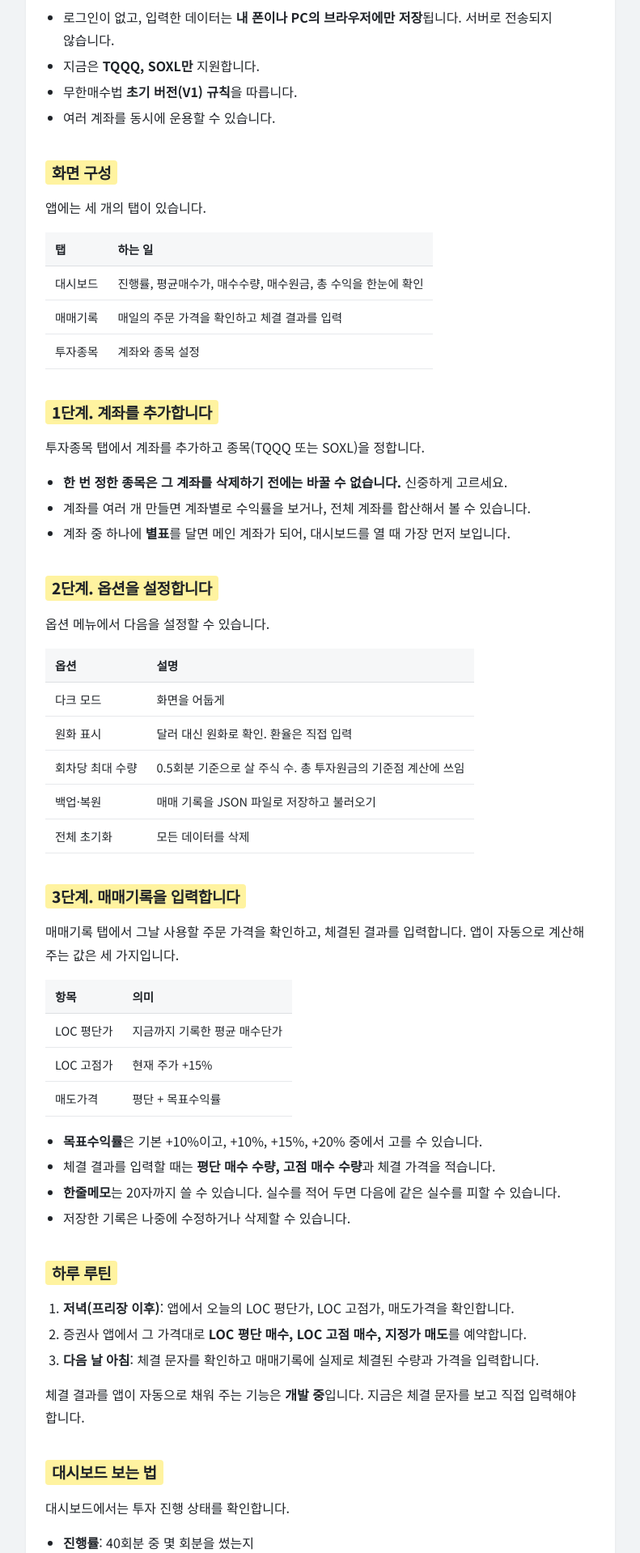
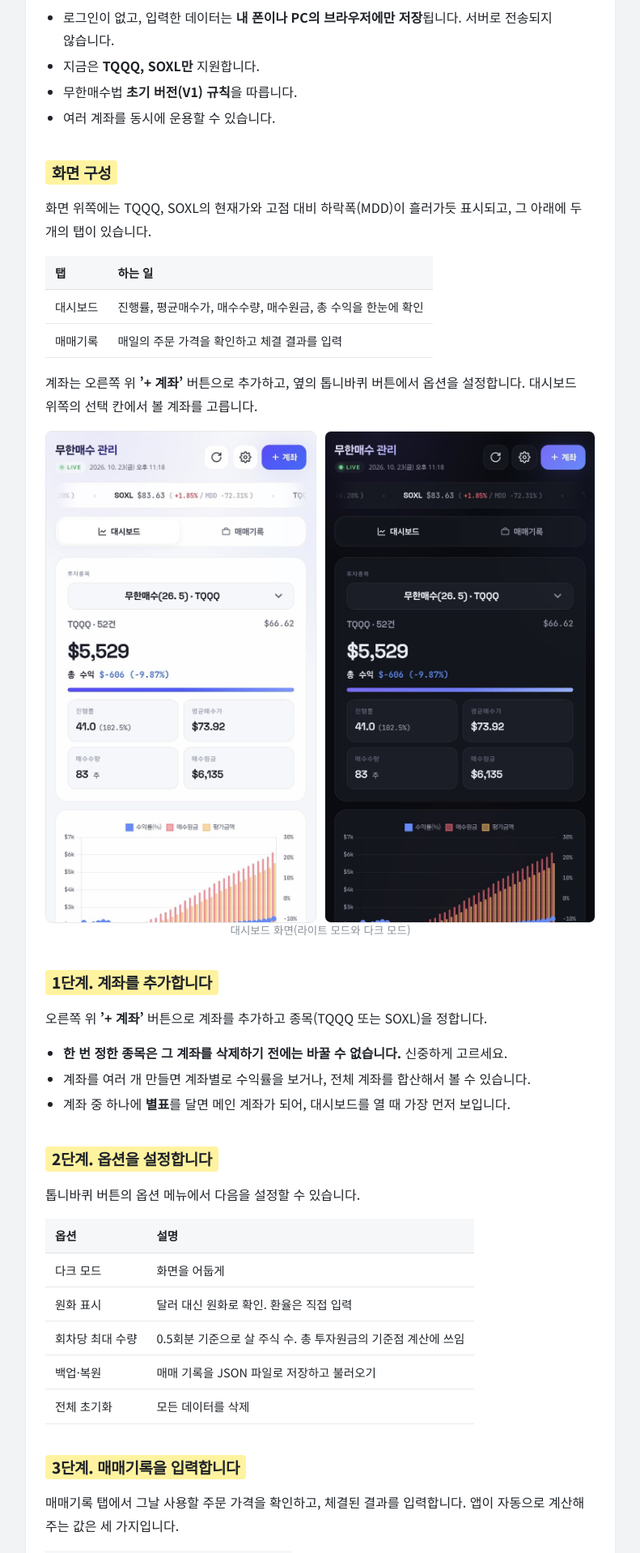
Before and after one commit to mzmzkgu/mzmzkgu.github.io, a Jekyll site: the page built from _posts/2026-10-23-infinite-buying-app-guide.md, in a window 1280 px wide. Shown: the part 553-2471 px from the top of the page at 81% size, without its empty margins (244-1035 px from the left). Built offline with Jekyll 4.4.1, drawn with Linux system fonts in a browser that asks for light colours; some of the changed text lies outside the part shown.

Commit message:
글에 앱·증권사 스크린샷 추가, 실제 앱 화면에 맞게 문구 수정 (#8)
Claude-Session: https://claude.ai/code/session_01HnZqqtAcJR4YGqc3LY19aj

Co-authored-by: Claude <noreply@anthropic.com>

```diff
--- a/_posts/2026-10-23-infinite-buying-app-guide.md
+++ b/_posts/2026-10-23-infinite-buying-app-guide.md
@@ -20,19 +20,28 @@ tags: [투자, 무한매수]
 
 ## 화면 구성
 
-앱에는 세 개의 탭이 있습니다.
+화면 위쪽에는 TQQQ, SOXL의 현재가와 고점 대비 하락폭(MDD)이 흘러가듯 표시되고, 그 아래에 두 개의 탭이 있습니다.
 
 | 탭 | 하는 일 |
 |---|---|
 | 대시보드 | 진행률, 평균매수가, 매수수량, 매수원금, 총 수익을 한눈에 확인 |
 | 매매기록 | 매일의 주문 가격을 확인하고 체결 결과를 입력 |
-| 투자종목 | 계좌와 종목 설정 |
 
-<!-- 직접 추가: 세 탭의 스크린샷을 이 위치에 넣어 주세요. 다크 모드와 라이트 모드를 각각 보여 주면 좋습니다. -->
+계좌는 오른쪽 위 **'+ 계좌'** 버튼으로 추가하고, 옆의 톱니바퀴 버튼에서 옵션을 설정합니다. 대시보드 위쪽의 선택 칸에서 볼 계좌를 고릅니다.
+
+<div class="shots" markdown="1">
+
+![무한매수 관리앱 대시보드 라이트 모드](/assets/images/infinite-buying-app-guide/dashboard-light.jpg)
+
+![무한매수 관리앱 대시보드 다크 모드](/assets/images/infinite-buying-app-guide/dashboard-dark.jpg)
+
+</div>
+
+*대시보드 화면(라이트 모드와 다크 모드)*
 
 ## 1단계. 계좌를 추가합니다
 
-투자종목 탭에서 계좌를 추가하고 종목(TQQQ 또는 SOXL)을 정합니다.
+오른쪽 위 **'+ 계좌'** 버튼으로 계좌를 추가하고 종목(TQQQ 또는 SOXL)을 정합니다.
 
 - **한 번 정한 종목은 그 계좌를 삭제하기 전에는 바꿀 수 없습니다.** 신중하게 고르세요.
 - 계좌를 여러 개 만들면 계좌별로 수익률을 보거나, 전체 계좌를 합산해서 볼 수 있습니다.
@@ -40,7 +49,7 @@ tags: [투자, 무한매수]
 
 ## 2단계. 옵션을 설정합니다
 
-옵션 메뉴에서 다음을 설정할 수 있습니다.
+톱니바퀴 버튼의 옵션 메뉴에서 다음을 설정할 수 있습니다.
 
 | 옵션 | 설명 |
 |---|---|
@@ -64,6 +73,16 @@ tags: [투자, 무한매수]
 - 체결 결과를 입력할 때는 **평단 매수 수량, 고점 매수 수량**과 체결 가격을 적습니다.
 - **한줄메모**는 20자까지 쓸 수 있습니다. 실수를 적어 두면 다음에 같은 실수를 피할 수 있습니다.
 - 저장한 기록은 나중에 수정하거나 삭제할 수 있습니다.
+
+<div class="shots" markdown="1">
+
+![무한매수 관리앱 매매기록 입력 화면](/assets/images/infinite-buying-app-guide/record-input.jpg)
+
+![무한매수 관리앱 매매기록 목록 화면](/assets/images/infinite-buying-app-guide/record-list.jpg)
+
+</div>
+
+*왼쪽은 매매기록 입력 화면(AUTO 표시가 붙은 값은 자동 계산), 오른쪽은 저장한 기록이 쌓이는 표*
 
 ## 하루 루틴
 
--- a/assets/style.css
+++ b/assets/style.css
@@ -114,7 +114,17 @@ article h1 { font-size: 24px; line-height: 1.5; margin-bottom: 8px; }
   border-radius: 4px; margin: 38px 0 14px; font-size: 19px;
 }
 .post-body h3 { margin: 26px 0 6px; padding-left: 10px; border-left: 3px solid var(--text); line-height: 1.4; }
-.post-body img { display: block; max-width: 100%; height: auto; margin: 16px auto; border-radius: 8px; }
+.post-body img { display: block; max-width: 100%; height: auto; margin: 16px auto; border-radius: 8px; border: 1px solid var(--line); }
+.post-body img.narrow { max-width: 340px; }
+.post-body img.mid { max-width: 560px; }
+/* 스크린샷 묶음: PC에선 나란히, 모바일에선 옆으로 넘겨 보기 */
+.post-body .shots { display: flex; gap: 10px; margin: 16px 0 4px; overflow-x: auto; scroll-snap-type: x mandatory; -webkit-overflow-scrolling: touch; }
+.post-body .shots p { flex: 0 0 76%; margin: 0; scroll-snap-align: center; }
+.post-body .shots img { margin: 0; width: 100%; }
+@media (min-width: 561px) {
+  .post-body .shots { overflow: visible; }
+  .post-body .shots p { flex: 1 1 0; min-width: 0; }
+}
 .post-body em { color: var(--muted); font-size: 13.5px; font-style: normal; display: block; text-align: center; margin: -8px 0 16px; }
 .post-body strong { font-weight: 700; }
 .post-body .red { color: #e5372b; font-weight: 700; }
```
Also changed, not shown: _posts/2026-10-23-infinite-buying-how-to.md (+8 -2 lines), _posts/2026-10-23-ipo-profit-tracking.md (+15 -5 lines), assets/images/infinite-buying-app-guide/dashboard-dark.jpg (added), assets/images/infinite-buying-app-guide/dashboard-light.jpg (added), assets/images/infinite-buying-app-guide/record-input.jpg (added), assets/images/infinite-buying-app-guide/record-list.jpg (added), assets/images/infinite-buying-how-to/broker-loc-order.jpg (added), assets/images/infinite-buying-how-to/fill-message.jpg (added), assets/images/ipo-profit-tracking/tracker-calendar.jpg (added), assets/images/ipo-profit-tracking/tracker-home.jpg (added), assets/images/ipo-profit-tracking/tracker-list.jpg (added).
